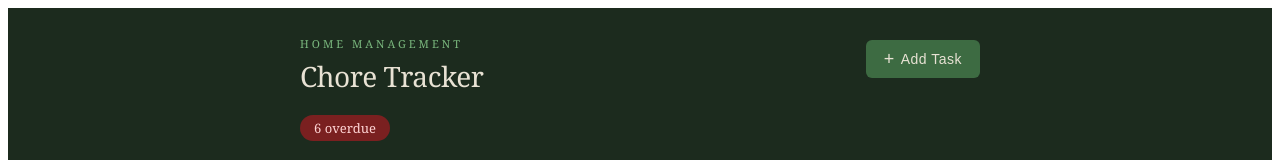
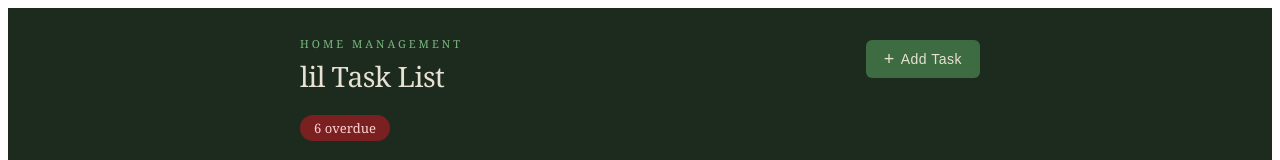
Before and after one commit to alexkishi/lil-Task-List, a React (Vite) app: page / in a window 1280 px wide. Shown: the top 160 px of the page. Built offline with nearby package versions, Linux system fonts and the light colour scheme.

Commit message:
Update App.jsx

```diff
--- a/src/App.jsx
+++ b/src/App.jsx
@@ -117,7 +117,7 @@ export default function App() {
           <div style={{ display: "flex", justifyContent: "space-between", alignItems: "flex-start" }}>
             <div>
               <div style={{ fontSize: 11, letterSpacing: 3, textTransform: "uppercase", color: "#7ab87e", marginBottom: 6 }}>Home Management</div>
-              <h1 style={{ margin: 0, fontSize: 28, fontWeight: "normal", letterSpacing: -0.5 }}>Chore Tracker</h1>
+              <h1 style={{ margin: 0, fontSize: 28, fontWeight: "normal", letterSpacing: -0.5 }}>lil Task List</h1>
             </div>
             <button onClick={() => setShowAdd(true)} style={{
               background: "#3d6b42", color: "#e8e2d4", border: "none", borderRadius: 6,
```
